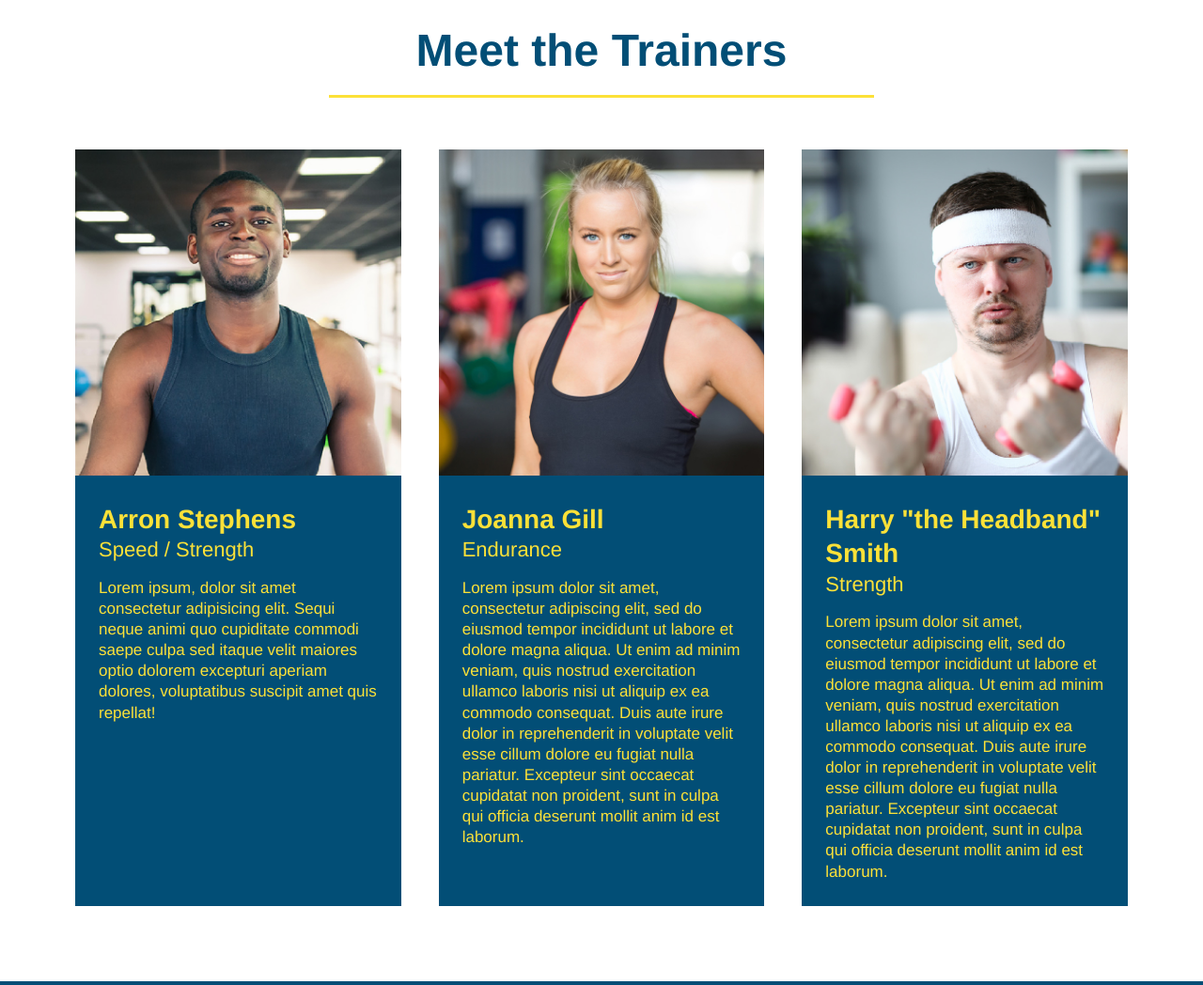
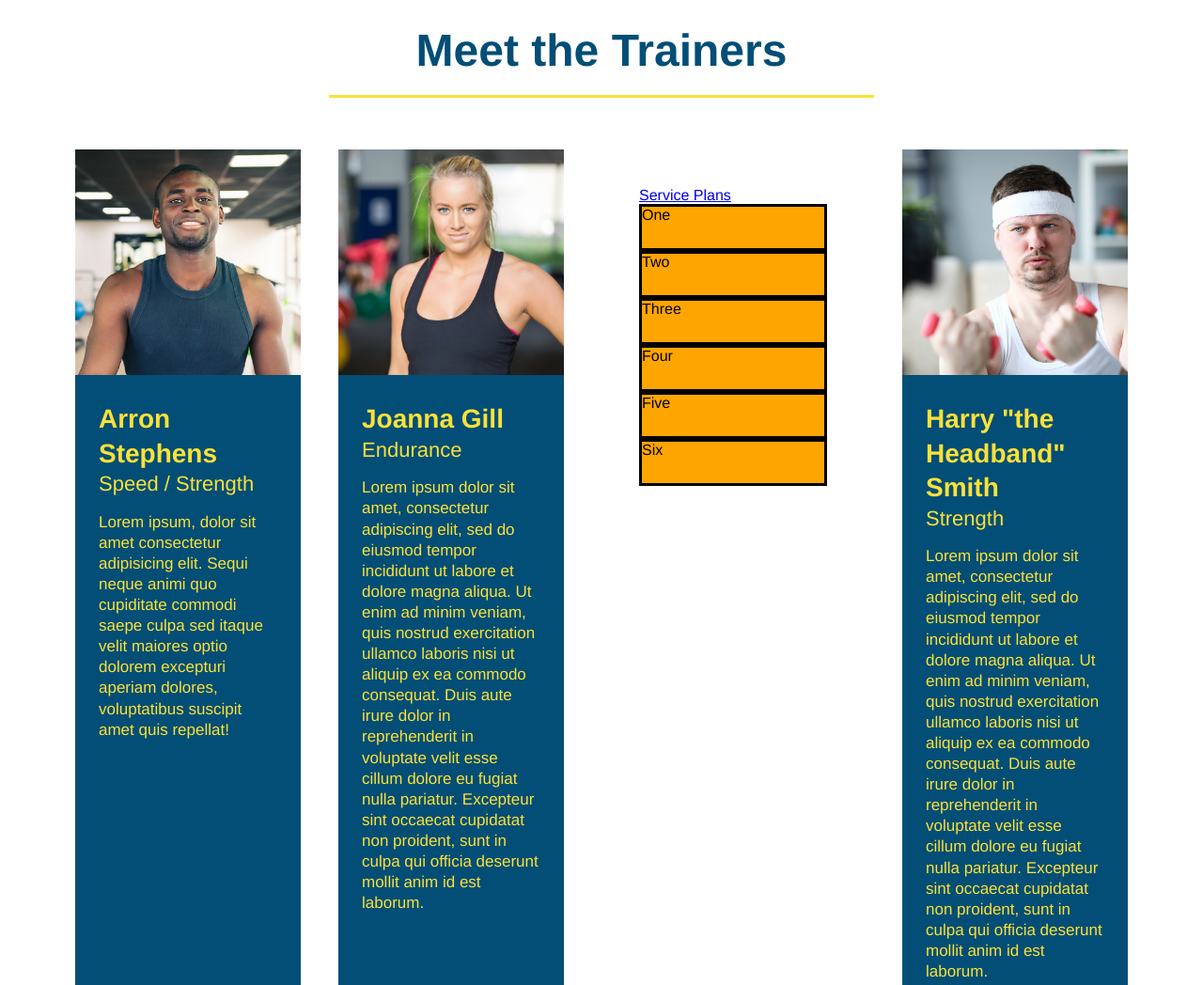
Before and after one commit to kahler197/Run-Buddy, a plain HTML site: page index.html in a window 1280 px wide. Shown: the part 2340-3388 px from the top of the page at 94% size. Drawn offline with Linux system fonts and the light colour scheme.

Commit message:
css grid

```diff
--- a/assets/css/style.css
+++ b/assets/css/style.css
@@ -414,6 +414,18 @@ header {
 
 /* REACH OUT STYLES START */
 
+.service-grid-container {
+  display: grid;
+}
+
+.service-grid-item {
+  width: 200px;
+  height: 50px;
+  background-color: orange;
+  border: solid;
+  color: black;
+}
+
 .contact {
    background: #024e76
 }
--- a/index.html
+++ b/index.html
@@ -227,6 +227,21 @@
 
         <!--third trainer bio-->
 
+        <section id="sevice-plans" class="services">
+
+            <a href="#service-plans">Service Plans</a>
+
+            <div class="service-grid-container">
+                <div class="service-grid-item">One</div>
+                <div class="service-grid-item">Two</div>
+                <div class="service-grid-item">Three</div>
+                <div class="service-grid-item">Four</div>
+                <div class="service-grid-item">Five</div>
+                <div class="service-grid-item">Six</div>
+            </div>
+
+        </section>
+
         <article class="trainer">
             <img src="./assets/images/trainer-3.jpg" alt="Harry Smith Wearing a headband and lifting comically small pink weights" />
             <div class="trainer-bio">
@@ -267,6 +282,8 @@
               </address>
 
             </div>
+
+
       <div class="contact-form">
           <h3>Contact Us</h3>
           <form>
@@ -289,9 +306,6 @@
             tabindex="0">
         </iframe>
 
-    </div>
-
-
     </section>
 
     <!--Footer-->
```
Lines whose indentation alone changed are shown as unchanged.
